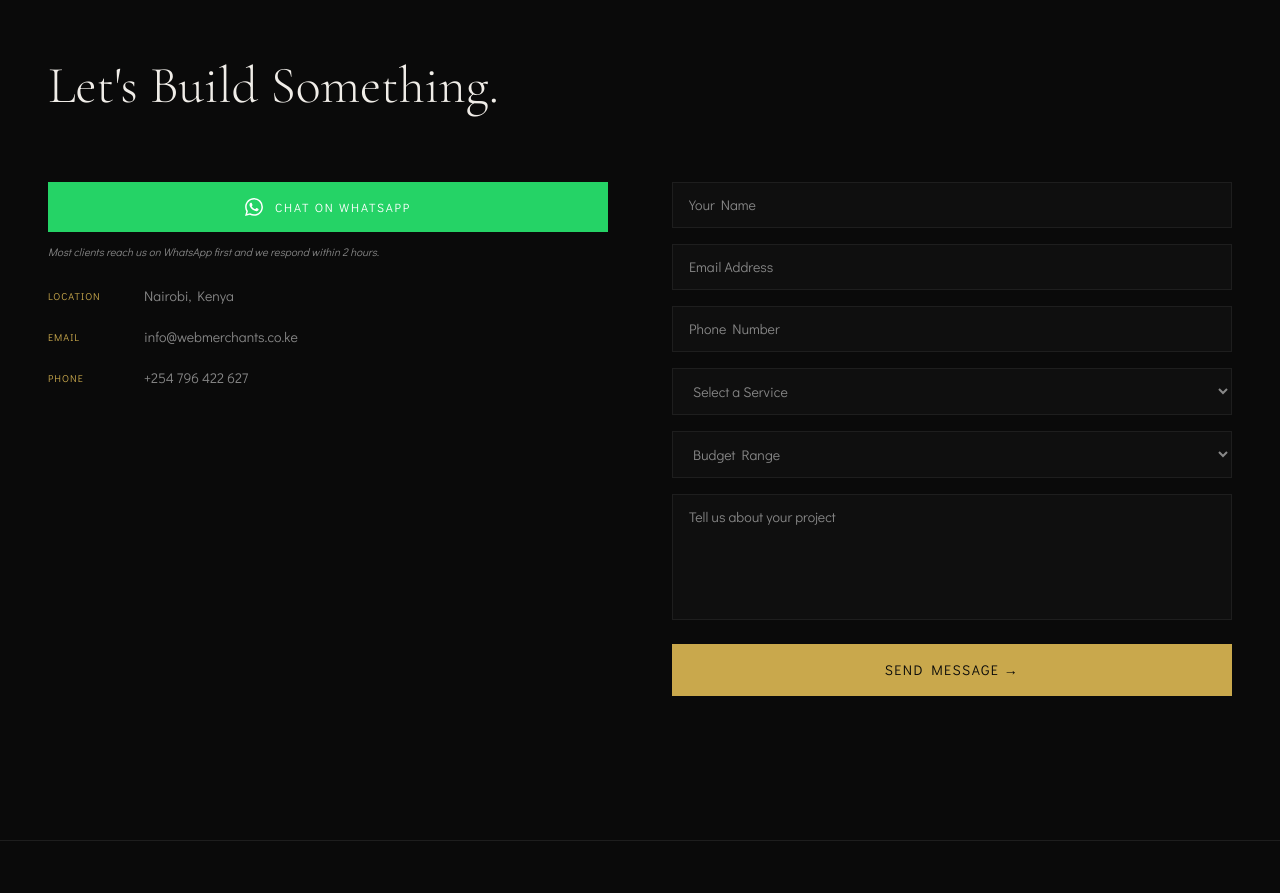
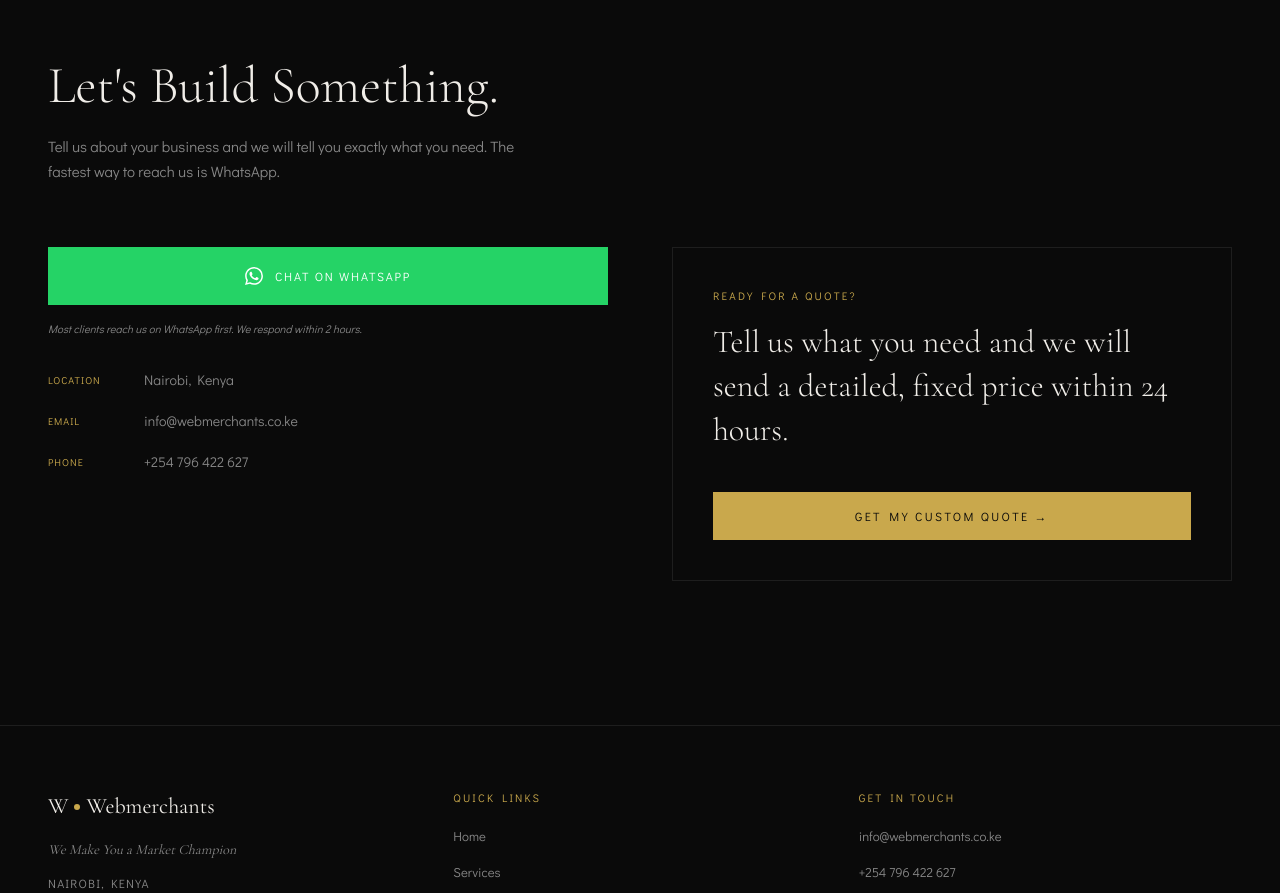
Before and after one commit to PhilipOndieki/webmerchants, a Next.js app: page / in a window 1280 px wide. Shown: the part 5280-6173 px from the top of the page. Built offline with nearby package versions, Linux system fonts and the light colour scheme.

Commit message:
contact section updated

```diff
--- a/app/contact/page.tsx
+++ b/app/contact/page.tsx
@@ -1,39 +1,24 @@
-'use client'
-
-import { useState } from 'react'
 import Link from 'next/link'
 import Navbar from '@/components/Navbar'
 import Footer from '@/components/Footer'
-import type { ContactForm } from '@/types'
+import type { Metadata } from 'next'
 
-const EMPTY_FORM: ContactForm = {
-  name: '',
-  email: '',
-  phone: '',
-  service: '',
-  budget: '',
-  message: '',
+export const metadata: Metadata = {
+  title: 'Contact Webmerchants — Web Design Agency Nairobi',
+  description:
+    'Get in touch with Webmerchants. Based in Nairobi, Kenya. WhatsApp, email or phone. We respond same day.',
+  alternates: { canonical: 'https://webmerchants.co.ke/contact' },
+  openGraph: {
+    title: 'Contact Webmerchants — Web Design Agency Nairobi',
+    description: 'Get in touch with Webmerchants. Based in Nairobi, Kenya.',
+    url: 'https://webmerchants.co.ke/contact',
+    siteName: 'Webmerchants',
+    locale: 'en_KE',
+    type: 'website',
+  },
 }
 
 export default function ContactPage(): React.JSX.Element {
-  const [form, setForm] = useState<ContactForm>(EMPTY_FORM)
-  const [success, setSuccess] = useState<boolean>(false)
-
-  const handleChange = (
-    e: React.ChangeEvent<HTMLInputElement | HTMLTextAreaElement | HTMLSelectElement>,
-  ): void => {
-    const { name, value } = e.target as HTMLInputElement
-    setForm((prev) => ({ ...prev, [name]: value }))
-  }
-
-  const handleSubmit = (e: React.FormEvent<HTMLFormElement>): void => {
-    e.preventDefault()
-    setSuccess(true)
-  }
-
-  const inputClass =
-    'font-body text-sm text-white bg-wm-black border border-wm-border px-4 py-3 w-full focus:border-gold transition-colors duration-200 outline-none placeholder:text-wm-grey'
-
   return (
     <>
       <Navbar />
@@ -47,24 +32,24 @@ export default function ContactPage(): React.JSX.Element {
           backgroundPosition: 'center',
         }}
       >
-        {/* Dark overlay */}
         <div className="absolute inset-0 bg-wm-black/70" aria-hidden="true" />
-
         <div className="relative z-10 px-6 lg:px-12 pb-24 pt-36">
           <h1 className="font-display text-[64px] font-light text-wm-off leading-tight max-w-3xl">
             Let&apos;s Build Your Website.
           </h1>
           <p className="font-body text-[15px] text-wm-grey max-w-xl leading-relaxed mt-8">
             Tell us about your business and we will tell you exactly what you need.
-            Most clients reach us on WhatsApp, we respond within 2 hours.
+            The fastest way to reach us is WhatsApp. We respond same day.
           </p>
         </div>
       </section>
+
       {/* Contact grid */}
       <section className="bg-wm-dark py-24 lg:py-36">
         <div className="px-6 lg:px-12 grid grid-cols-1 lg:grid-cols-2 gap-16">
-          {/* Left — WhatsApp first */}
-          <div>
+
+          {/* Left — WhatsApp first, then contact details */}
+          <div className="flex flex-col gap-8">
             <a
               href="https://wa.me/254796422627?text=Hi%20Webmerchants%2C%20I%27d%20like%20to%20discuss%20a%20web%20project."
               target="_blank"
@@ -76,18 +61,10 @@ export default function ContactPage(): React.JSX.Element {
               </svg>
               Chat on WhatsApp →
             </a>
-            <p className="font-body text-[11px] text-wm-grey italic mt-3 mb-8 text-center">
-              Most clients reach us on WhatsApp first, Karibu
+            <p className="font-body text-[11px] text-wm-grey italic -mt-4">
+              Most clients reach us on WhatsApp first. Karibu.
             </p>
 
-            {/* Divider */}
-            <div className="flex items-center gap-4 mb-8">
-              <div className="flex-1 h-px bg-gold/30" />
-              <span className="font-body text-[11px] text-wm-grey uppercase tracking-[0.2em]">OR</span>
-              <div className="flex-1 h-px bg-gold/30" />
-            </div>
-
-            {/* Contact details */}
             <ul className="flex flex-col gap-5">
               <li className="flex items-start gap-4">
                 <span className="font-body text-gold text-[10px] uppercase tracking-widest mt-1 w-20 flex-shrink-0">Email</span>
@@ -104,7 +81,7 @@ export default function ContactPage(): React.JSX.Element {
                   href="tel:+254796422627"
                   className="font-body text-[14px] text-wm-grey hover:text-gold transition-colors"
                 >
-                  +254 796 422 627 (Piga simu)
+                  +254 796 422 627
                 </a>
               </li>
               <li className="flex items-start gap-4">
@@ -113,108 +90,34 @@ export default function ContactPage(): React.JSX.Element {
               </li>
               <li className="flex items-start gap-4">
                 <span className="font-body text-gold text-[10px] uppercase tracking-widest mt-1 w-20 flex-shrink-0">Hours</span>
-                <span className="font-body text-[14px] text-wm-grey">Mon–Fri 8am–6pm</span>
+                <span className="font-body text-[14px] text-wm-grey">Mon to Fri 8am to 6pm </span>
               </li>
             </ul>
           </div>
 
-          {/* Right — form */}
-          <div>
-            <p className="font-body text-[11px] text-wm-grey italic mb-6">
-              Prefer to talk? WhatsApp us instead.
-            </p>
-            {success ? (
-              <div className="flex flex-col items-center justify-center gap-8 py-12 text-center">
-                <svg
-                  width="48"
-                  height="48"
-                  viewBox="0 0 24 24"
-                  fill="none"
-                  stroke="#C9A84C"
-                  strokeWidth="1.5"
-                  strokeLinecap="round"
-                  strokeLinejoin="round"
-                  aria-hidden="true"
-                >
-                  <path d="M5 13l4 4L19 7" />
-                </svg>
-                <h2 className="font-display text-[32px] text-white leading-snug max-w-sm">
-                  Thank you, {form.name}. We&apos;ll be in touch within 24 hours.
-                </h2>
-              </div>
-            ) : (
-              <form onSubmit={handleSubmit} noValidate className="flex flex-col gap-4">
-                <input
-                  type="text"
-                  name="name"
-                  value={form.name}
-                  onChange={handleChange}
-                  placeholder="Your Name"
-                  required
-                  className={inputClass}
-                />
-                <input
-                  type="email"
-                  name="email"
-                  value={form.email}
-                  onChange={handleChange}
-                  placeholder="Email Address"
-                  required
-                  className={inputClass}
-                />
-                <input
-                  type="tel"
-                  name="phone"
-                  value={form.phone}
-                  onChange={handleChange}
-                  placeholder="Phone Number"
-                  className={inputClass}
-                />
-                <select
-                  name="service"
-                  value={form.service}
-                  onChange={handleChange}
-                  required
-                  className={`${inputClass} ${form.service === '' ? 'text-wm-grey' : 'text-white'}`}
-                >
-                  <option value="" disabled>Select a Service</option>
-                  <option value="bespoke">Bespoke Website</option>
-                  <option value="modernisation">Website Modernisation</option>
-                  <option value="seo">SEO</option>
-                  <option value="other">Other</option>
-                </select>
-                <select
-                  name="budget"
-                  value={form.budget}
-                  onChange={handleChange}
-                  className={`${inputClass} ${form.budget === '' ? 'text-wm-grey' : 'text-white'}`}
-                >
-                  <option value="" disabled>Budget Range</option>
-                  <option value="starter">KSh 25,000 – 40,000</option>
-                  <option value="growth">KSh 40,000 – 80,000</option>
-                  <option value="enterprise">KSh 80,000+</option>
-                  <option value="unsure">Not sure yet</option>
-                </select>
-                <textarea
-                  name="message"
-                  value={form.message}
-                  onChange={handleChange}
-                  placeholder="Tell us about your project"
-                  rows={5}
-                  required
-                  className={`${inputClass} resize-none`}
-                />
-                <button
-                  type="submit"
-                  className="font-body text-sm tracking-widest uppercase bg-gold text-wm-black w-full py-4 hover:bg-gold-light transition-colors duration-200 mt-2"
-                >
-                  Send Enquiry →
-                </button>
-              </form>
-            )}
+          {/* Right — quote prompt */}
+          <div className="border border-wm-border p-10 flex flex-col justify-between gap-10">
+            <div>
+              <p className="font-body text-[11px] text-gold uppercase tracking-[0.2em] mb-6">
+                Need a quote?
+              </p>
+              <p className="font-display text-[36px] font-light text-wm-off leading-snug mb-6">
+                Fill in your project requirements and we will send a detailed, fixed price within 24 hours.
+              </p>
+              <p className="font-body text-[14px] text-wm-grey leading-relaxed">
+                No obligation. No pressure. If the quote works for you, we start. If not, no hard feelings.
+              </p>
+            </div>
+            <Link
+              href="/pricing"
+              className="font-body text-xs tracking-[0.2em] uppercase bg-gold text-wm-black px-10 py-4 hover:bg-gold-light transition-colors duration-200 text-center"
+            >
+              Get My Custom Quote →
+            </Link>
           </div>
         </div>
       </section>
+
       <Footer />
     </>
   )
--- a/components/Contact.tsx
+++ b/components/Contact.tsx
@@ -1,53 +1,25 @@
 'use client'
 
-import { useState } from 'react'
-import type { ContactForm } from '@/types'
-
-const EMPTY_FORM: ContactForm = {
-  name: '',
-  email: '',
-  phone: '',
-  service: '',
-  budget: '',
-  message: '',
-}
-
 export default function Contact(): React.JSX.Element {
-  const [form, setForm] = useState<ContactForm>(EMPTY_FORM)
-  const [success, setSuccess] = useState<boolean>(false)
-
-  const handleChange = (
-    e: React.ChangeEvent<HTMLInputElement | HTMLTextAreaElement | HTMLSelectElement>,
-  ): void => {
-    const { name, value } = e.target as HTMLInputElement
-    setForm((prev) => ({ ...prev, [name]: value }))
-  }
-
-  const handleSubmit = (e: React.FormEvent<HTMLFormElement>): void => {
-    e.preventDefault()
-    setSuccess(true)
-  }
-
-  const inputClass =
-    'font-body text-sm text-white bg-wm-dark border border-wm-border px-4 py-3 w-full focus:border-gold transition-colors duration-200 outline-none placeholder:text-wm-grey'
-
   return (
     <section id="contact" className="bg-wm-black py-24 lg:py-36">
       <div className="px-6 lg:px-12">
-        {/* H2 */}
-        <h2 className="font-display text-[52px] font-light text-wm-off leading-tight mb-16">
+        <h2 className="font-display text-[52px] font-light text-wm-off leading-tight mb-4">
           Let&apos;s Build Something.
         </h2>
+        <p className="font-body text-[15px] text-wm-grey max-w-lg leading-relaxed mb-16">
+          Tell us about your business and we will tell you exactly what you need.
+          The fastest way to reach us is WhatsApp.
+        </p>
 
         <div className="grid grid-cols-1 lg:grid-cols-2 gap-16">
-          {/* Left column — WhatsApp first, then contact info */}
-          <div>
-            {/* WhatsApp primary CTA */}
+          {/* Left — WhatsApp primary CTA */}
+          <div className="flex flex-col gap-8">
             <a
               href="https://wa.me/254796422627"
               target="_blank"
               rel="noopener noreferrer"
-              className="inline-flex items-center gap-3 bg-[#25D366] text-white font-body text-xs uppercase tracking-[0.15em] px-6 py-4 hover:opacity-90 transition-opacity w-full justify-center"
+              className="inline-flex items-center gap-3 bg-[#25D366] text-white font-body text-xs uppercase tracking-[0.15em] px-6 py-5 hover:opacity-90 transition-opacity w-full justify-center"
             >
               <svg
                 width="18"
@@ -60,8 +32,8 @@ export default function Contact(): React.JSX.Element {
               </svg>
               Chat on WhatsApp
             </a>
-            <p className="font-body text-[11px] text-wm-grey italic mt-3 mb-6">
-              Most clients reach us on WhatsApp first and we respond within 2 hours.
+            <p className="font-body text-[11px] text-wm-grey italic -mt-4">
+              Most clients reach us on WhatsApp first. We respond within 2 hours.
             </p>
 
             <ul className="flex flex-col gap-5">
@@ -96,101 +68,22 @@ export default function Contact(): React.JSX.Element {
             </ul>
           </div>
 
-          {/* Right column — form or success state */}
-          <div>
-            {success ? (
-              <div className="flex flex-col items-center justify-center h-full gap-8 py-12 text-center">
-                <svg
-                  width="48"
-                  height="48"
-                  viewBox="0 0 24 24"
-                  fill="none"
-                  stroke="#C9A84C"
-                  strokeWidth="1.5"
-                  strokeLinecap="round"
-                  strokeLinejoin="round"
-                  aria-hidden="true"
-                >
-                  <path d="M5 13l4 4L19 7" />
-                </svg>
-                <h3 className="font-display text-[32px] text-white leading-snug max-w-sm">
-                  Thank you, {form.name}. We&apos;ll be in touch within 24 hours.
-                </h3>
-              </div>
-            ) : (
-              <form onSubmit={handleSubmit} noValidate className="flex flex-col gap-4">
-                <input
-                  type="text"
-                  name="name"
-                  value={form.name}
-                  onChange={handleChange}
-                  placeholder="Your Name"
-                  required
-                  className={inputClass}
-                />
-                <input
-                  type="email"
-                  name="email"
-                  value={form.email}
-                  onChange={handleChange}
-                  placeholder="Email Address"
-                  required
-                  className={inputClass}
-                />
-                <input
-                  type="tel"
-                  name="phone"
-                  value={form.phone}
-                  onChange={handleChange}
-                  placeholder="Phone Number"
-                  className={inputClass}
-                />
-                <select
-                  name="service"
-                  value={form.service}
-                  onChange={handleChange}
-                  required
-                  className={`${inputClass} ${form.service === '' ? 'text-wm-grey' : 'text-white'}`}
-                >
-                  <option value="" disabled>
-                    Select a Service
-                  </option>
-                  <option value="bespoke">Bespoke Website</option>
-                  <option value="modernisation">Website Modernisation</option>
-                  <option value="seo">SEO</option>
-                  <option value="other">Other</option>
-                </select>
-                <select
-                  name="budget"
-                  value={form.budget}
-                  onChange={handleChange}
-                  className={`${inputClass} ${form.budget === '' ? 'text-wm-grey' : 'text-white'}`}
-                >
-                  <option value="" disabled>
-                    Budget Range
-                  </option>
-                  <option value="starter">KSh 25,000 – 40,000</option>
-                  <option value="growth">KSh 40,000 – 80,000</option>
-                  <option value="enterprise">KSh 80,000+</option>
-                  <option value="unsure">Not sure yet</option>
-                </select>
-                <textarea
-                  name="message"
-                  value={form.message}
-                  onChange={handleChange}
-                  placeholder="Tell us about your project"
-                  rows={5}
-                  required
-                  className={`${inputClass} resize-none`}
-                />
-                <button
-                  type="submit"
-                  className="font-body text-sm tracking-widest uppercase bg-gold text-wm-black w-full py-4 hover:bg-gold-light transition-colors duration-200 mt-2"
-                >
-                  Send Message →
-                </button>
-              </form>
-            )}
+          {/* Right — quote CTA */}
+          <div className="border border-wm-border p-10 flex flex-col justify-between gap-10">
+            <div>
+              <p className="font-body text-[11px] text-gold uppercase tracking-[0.2em] mb-4">
+                Ready for a quote?
+              </p>
+              <p className="font-display text-[32px] font-light text-wm-off leading-snug">
+                Tell us what you need and we will send a detailed, fixed price within 24 hours.
+              </p>
+            </div>
+            <a
+              href="/pricing"
+              className="font-body text-xs tracking-[0.2em] uppercase bg-gold text-wm-black px-10 py-4 hover:bg-gold-light transition-colors duration-200 text-center"
+            >
+              Get My Custom Quote →
+            </a>
           </div>
         </div>
       </div>
```
